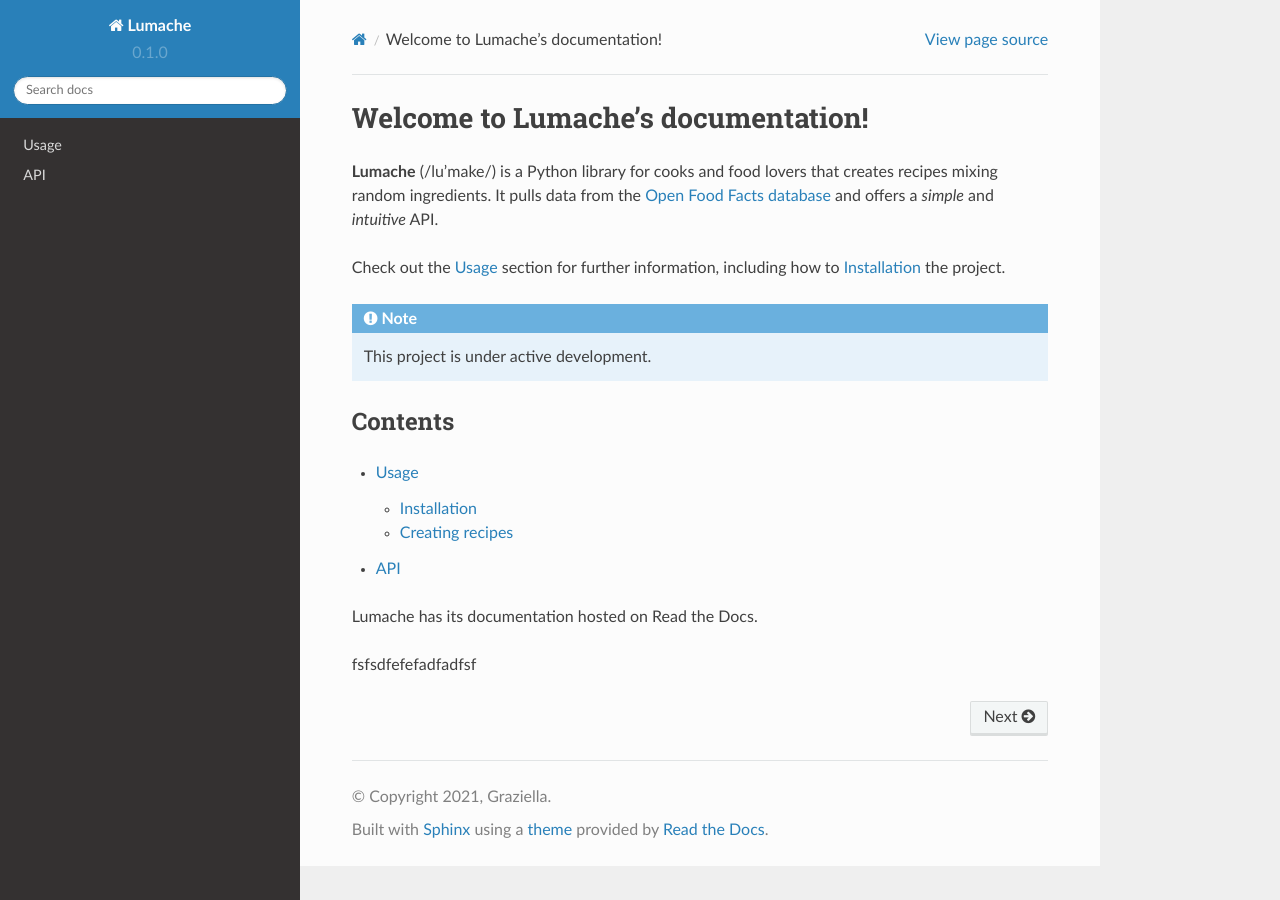
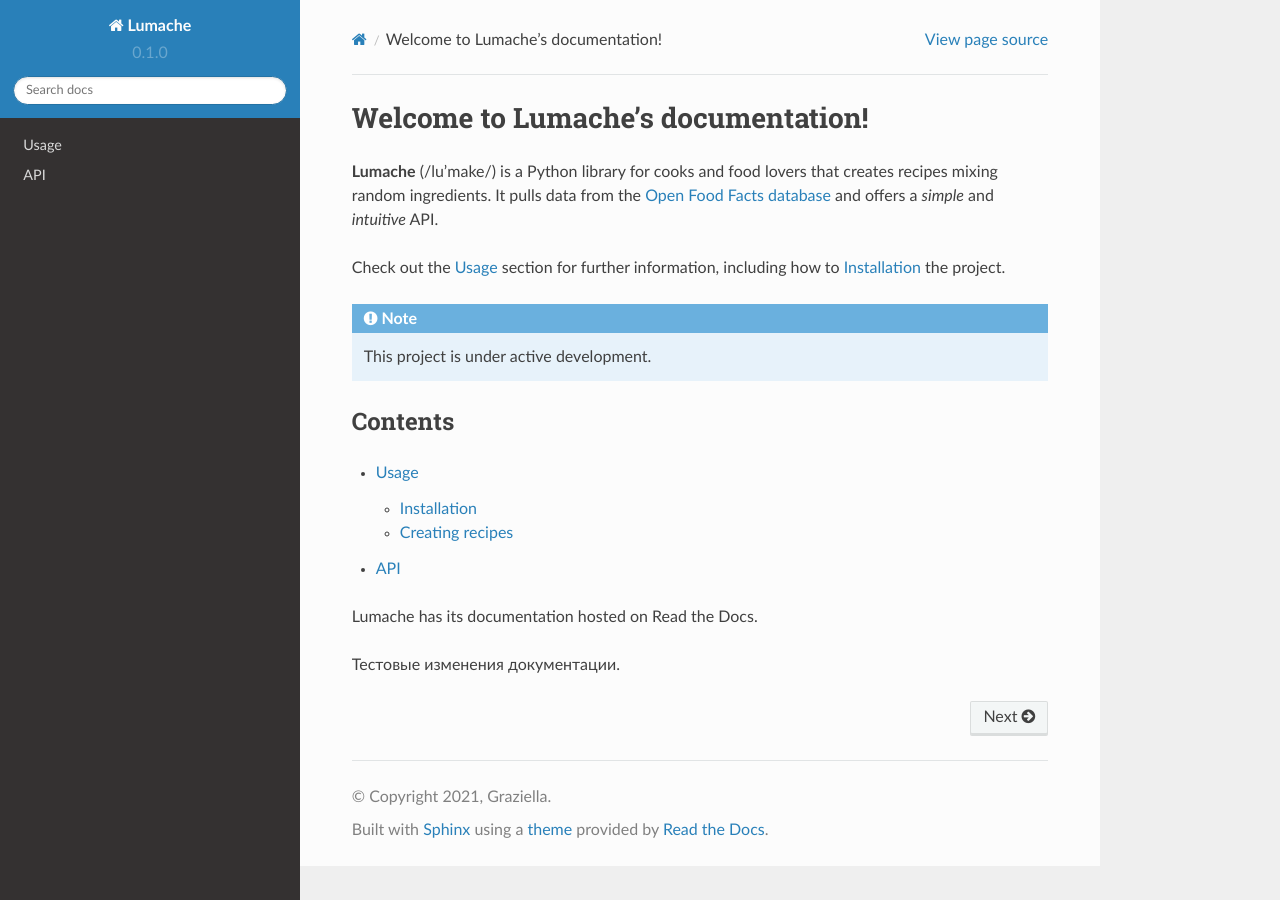
Before and after one commit to Beshkok/reads, a Sphinx documentation site: the page built from docs/source/index.rst, in a window 1280 px wide. Built offline with Sphinx 7.4.7 and the Read the Docs theme 2.0.0, drawn with Linux system fonts in a browser that asks for light colours.

Commit message:
Update index.rst
teststst

```diff
--- a/docs/source/index.rst
+++ b/docs/source/index.rst
@@ -23,4 +23,4 @@ Contents
 
 Lumache has its documentation hosted on Read the Docs.
 
-fsfsdfefefadfadfsf
+Тестовые изменения документации.
```
